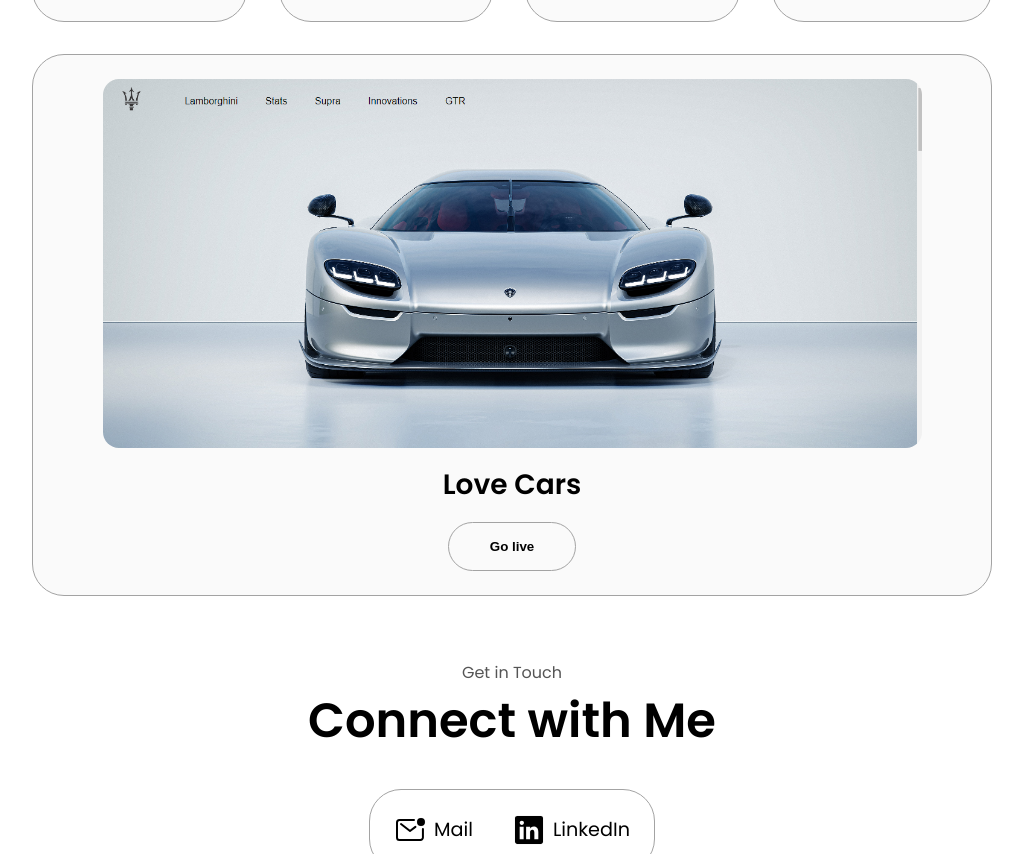
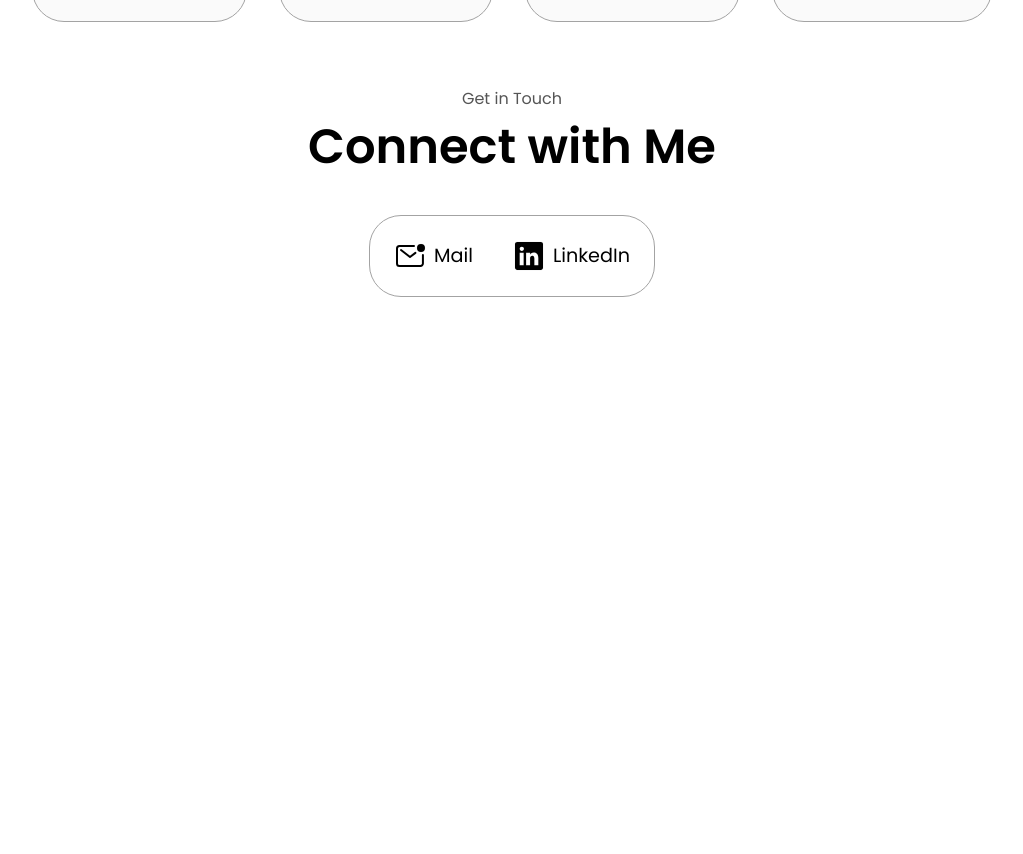
Before and after one commit to Himanshu-2030/My-Portfolio, a plain HTML site: page index.html in a window 1280 px wide. Shown: the part 2255-3109 px from the top of the page, without its empty margins (128-1151 px from the left). After the commit the page ends 2584 px from the top, so only its background shows below. Drawn offline with nearby package versions, Linux system fonts and the light colour scheme; a script that the page names is missing.

Commit message:
Update index.html

```diff
--- a/index.html
+++ b/index.html
@@ -219,27 +219,6 @@
           </div>
 
           <!-- next  -->
-          <div class="details-container color-container">
-            <div class="article-container">
-              <img
-                src="./assets/car website.png"
-                alt="car project pic"
-                class="project-img"
-              />
-            </div>
-            <h2 class="experience-sub-title project-title">Love Cars</h2>
-            <div class="btn-container">
-
-              <button
-                class="btn btn-color-2 project-btn"
-                onclick="location.href='https://himanshu-2030.github.io/cars/'"
-              >
-                Go live
-              </button>
-            </div>
-          </div>
-
-
         </div>
       </div>
 
```
